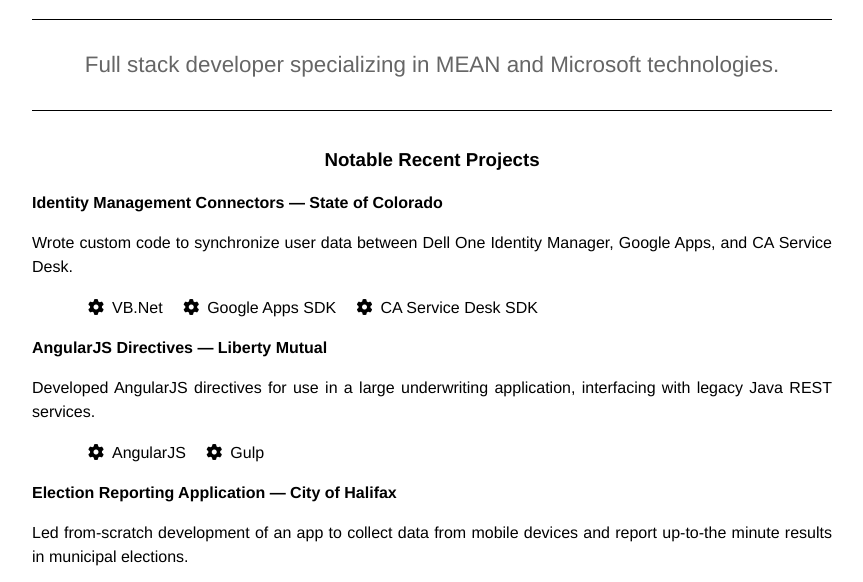
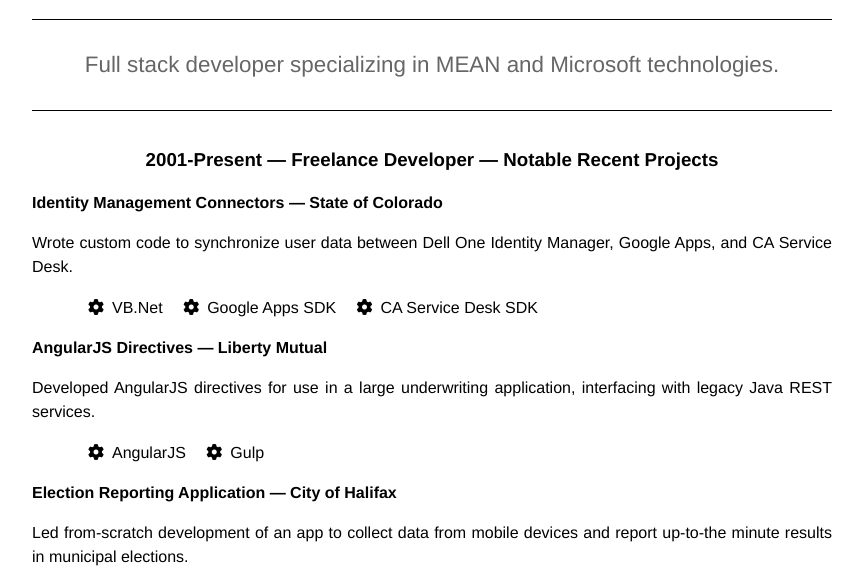
Before and after one commit to brentrockwood/cv, a website: page cv.jade in a window 1280 px wide. Shown: the part 203-785 px from the top of the page, without its empty margins (208-1071 px from the left). Drawn offline with nearby package versions, Linux system fonts and the light colour scheme; files that its build step writes are made by us from their sources.

Commit message:
Change most recent heading.

```diff
--- a/cv.jade
+++ b/cv.jade
@@ -15,7 +15,7 @@
       p Full stack developer specializing in MEAN and Microsoft technologies.
 
     section.jobs
-      h3 Notable Recent Projects
+      h3 2001-Present — Freelance Developer — Notable Recent Projects
 
       .job
         h4 Identity Management Connectors — State of Colorado
```
